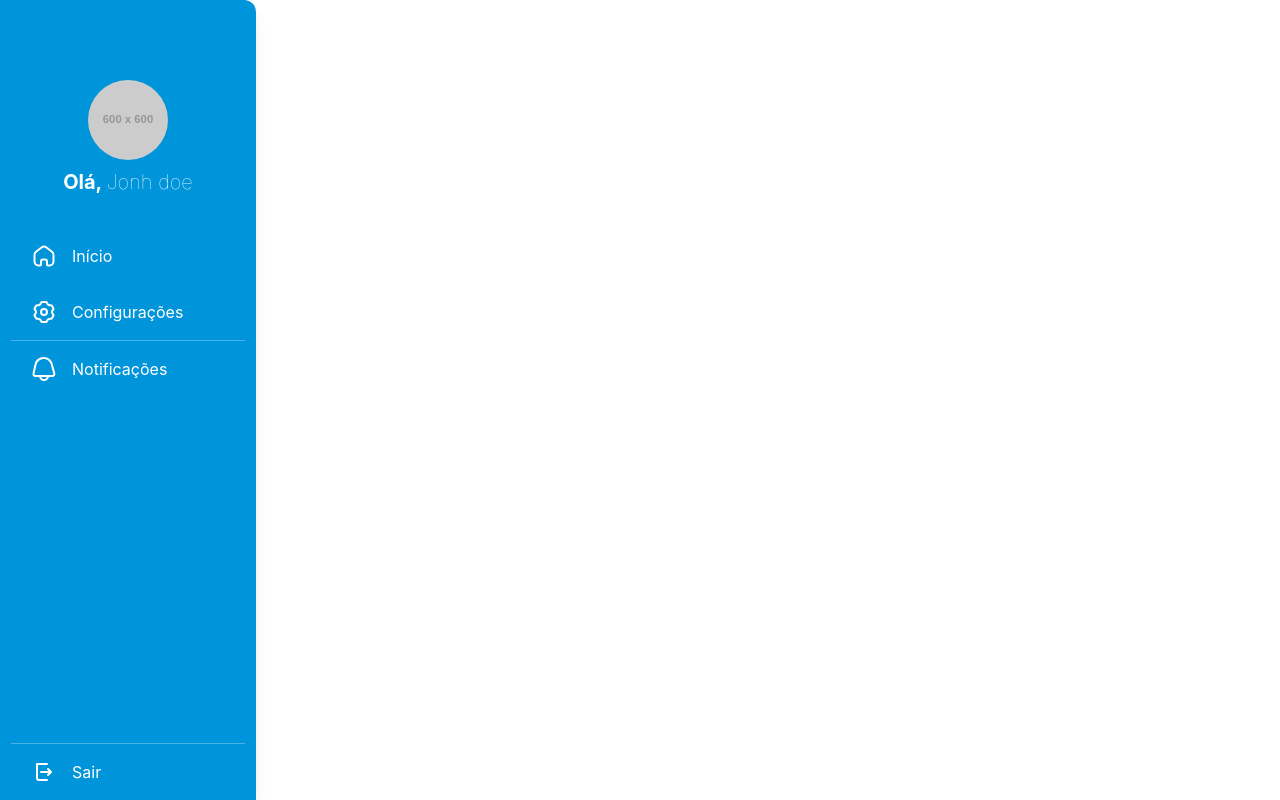
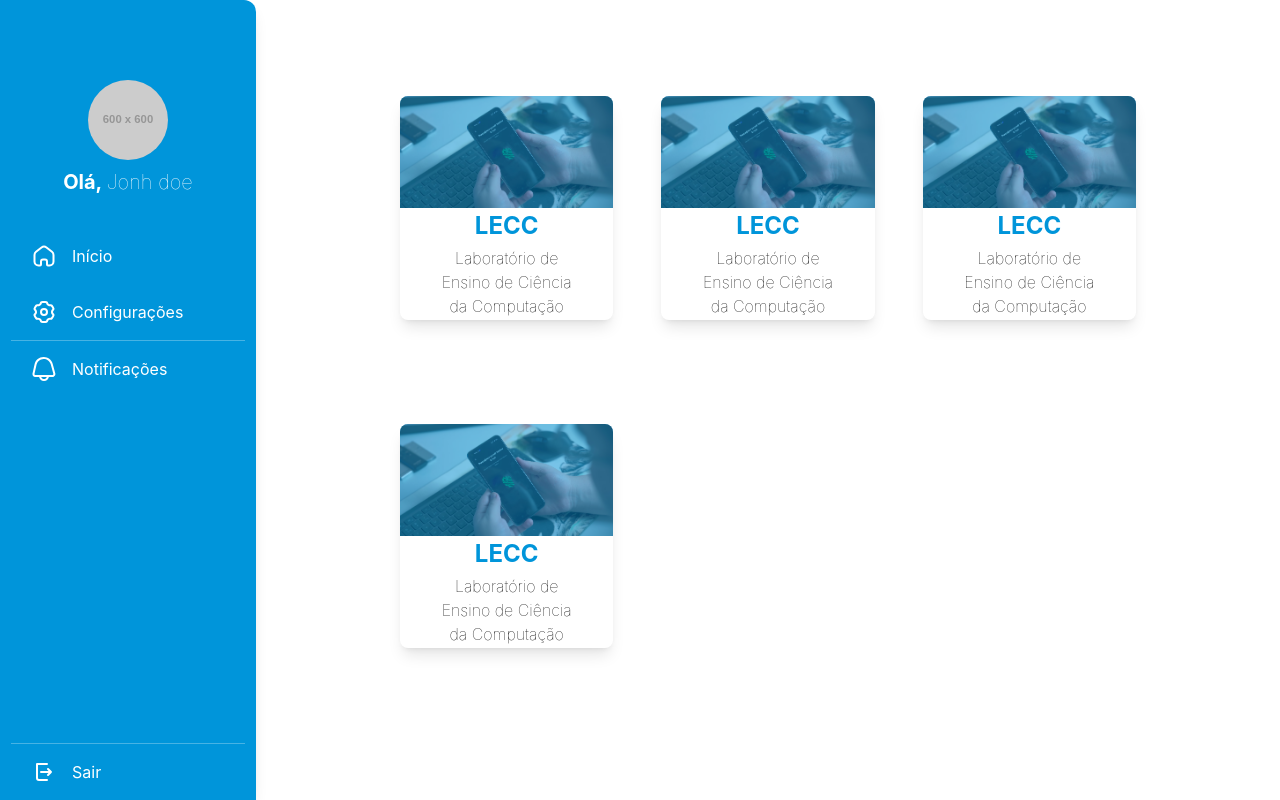
Before and after one commit to cpt-ufal-arapiraca/ace6-integracao, a React (Create React App) app: page / in a window 1280 px wide. Built offline with nearby package versions, Linux system fonts and the light colour scheme.

Commit message:
feat: display system cards

```diff
--- /dev/null
+++ b/src/components/systems/system-area.js
@@ -0,0 +1,29 @@
+import SystemCard from "./system-card";
+import background from "../../assets/images/login.png"
+function SystemArea(){
+    return(
+        <div className="w-4/5 p-8 grid grid-cols-3 gap-12 py-24 px-36">
+            <SystemCard
+            title="LECC"
+            description="Laboratório de Ensino de Ciência da Computação"
+            image={background}
+            />
+            <SystemCard
+            title="LECC"
+            description="Laboratório de Ensino de Ciência da Computação"
+            image={background}
+            />
+                        <SystemCard
+            title="LECC"
+            description="Laboratório de Ensino de Ciência da Computação"
+            image={background}
+            />
+                                    <SystemCard
+            title="LECC"
+            description="Laboratório de Ensino de Ciência da Computação"
+            image={background}
+            />
+        </div>
+    )
+}
+export default SystemArea;
--- /dev/null
+++ b/src/components/systems/system-card.js
@@ -0,0 +1,21 @@
+function SystemCard({title, description, image, locked}){
+    return (
+        <div className="w-full h-full cursor-pointer">
+            <div className="w-full h-56 rounded-lg shadow-lg hover:scale-105 hover:border-2 border-primary ease-in-out duration-200">
+            <div className="w-full h-1/2 bg-primary rounded-t-lg">
+                <img className="object-cover w-full h-full rounded-t-lg opacity-50 bg-blend-overlay" src={image}></img>
+            </div>
+            <div className=" h-1/2 flex flex-col justify-center items-center p-8 text-center">
+                <h2 className="text-2xl font-bold pb-1 text-primary">
+                    {title}
+                </h2>
+                <h5 className="text-md font-thin">
+                    {description}
+                </h5>
+            </div>
+        </div>
+        </div>
+
+    )
+}
+export default SystemCard;
--- a/src/pages/initial.js
+++ b/src/pages/initial.js
@@ -1,10 +1,15 @@
 import Sidebar from "../components/sidebar/sidebar";
 import UserInfo from "../components/sidebar/user-info";
+import SystemArea from "../components/systems/system-area";
 
 
 function Initial(){
     return(
-        <Sidebar/>
+        <div className="flex flex-row">
+            <Sidebar/>
+            <SystemArea/>
+        </div>
+
     )
 }
 export default Initial;
```
Also changed, not shown: src/components/systems/system-page.js (added).
